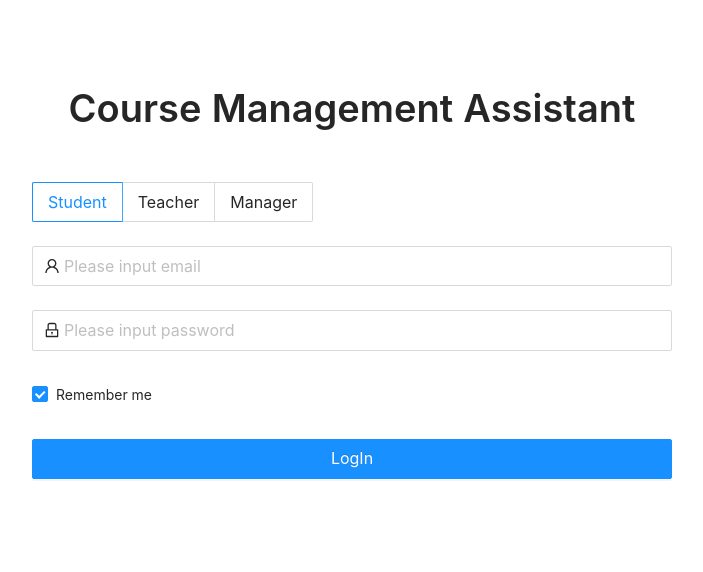
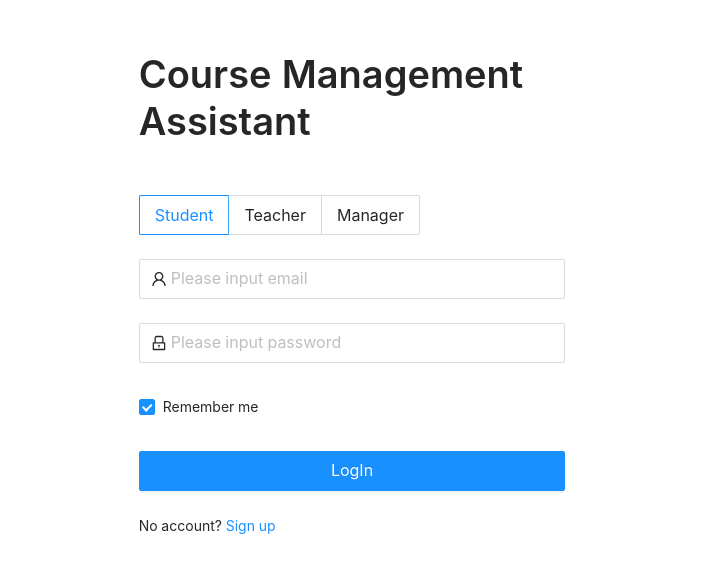
Before and after one commit to YumeLoL/cms-project, a Next.js app: page / in a window 1280 px wide. Shown: the part 106-678 px from the top of the page, without its empty margins (288-991 px from the left). Built offline with nearby package versions, Linux system fonts and the light colour scheme.

Commit message:
Login home page

```diff
--- /dev/null
+++ b/lib/login.ts
@@ -0,0 +1,5 @@
+export interface LoginValue {
+    email: string;
+    password: string;
+    role: "student" | "manager" | "teacher";
+}
--- a/package.json
+++ b/package.json
@@ -10,12 +10,15 @@
   },
   "dependencies": {
     "antd": "^4.20.2",
+    "axios": "^0.27.2",
+    "crypto-js": "^4.1.1",
     "next": "12.1.6",
     "react": "18.1.0",
     "react-dom": "18.1.0",
     "styled-components": "^5.3.5"
   },
   "devDependencies": {
+    "@types/crypto-js": "^4.1.1",
     "@types/node": "17.0.31",
     "@types/react": "18.0.9",
     "@types/react-dom": "18.0.3",
--- a/pages/api/hello.ts
+++ /dev/null
@@ -1,13 +0,0 @@
-// Next.js API route support: https://nextjs.org/docs/api-routes/introduction
-import type { NextApiRequest, NextApiResponse } from 'next'
-
-type Data = {
-  name: string
-}
-
-export default function handler(
-  req: NextApiRequest,
-  res: NextApiResponse<Data>
-) {
-  res.status(200).json({ name: 'John Doe' })
-}
--- a/pages/index.tsx
+++ b/pages/index.tsx
@@ -1,32 +1,44 @@
 import type { NextPage } from "next";
 import Head from "next/head";
+import router from "next/router";
+import axios from "axios";
+import { AES } from "crypto-js";
 import "antd/dist/antd.css";
-import styled from "styled-components";
 import {
   Button,
   Checkbox,
   Col,
   Form,
   Input,
+  message,
   Radio,
   Row,
   Typography,
 } from "antd";
 import { UserOutlined, LockOutlined } from "@ant-design/icons";
+import { LoginValue } from "../lib/login";
+import Link from "next/link";
 
 const { Title } = Typography;
 
-const Container = styled.div`
-  display: flex;
-  flex-direction: column;
-  height: 100vh;
-  place-content: center;
-`;
+const Login: React.FC = () => {
+  const onFinish = async ({ password, role, ...rest}:LoginValue) => {
+    // login request
+    try {
+      const res = await axios.post("http://cms.chtoma.com/api/login", {
+        password:AES.encrypt(password, "cms").toString(),
+        ...rest
+      });
 
-const Home: NextPage = () => {
-  const onFinish = (e) => {
-    console.log(e)
-  }
+      localStorage.setItem("cms-user", JSON.stringify(res.data.data));
+      // redirect to the corresponding dashboard page
+      if (res) {
+        router.push(`/dashboard/${role}`);
+      }
+    } catch(err) {
+        message.error( "check email and password")
+    }
+  };
 
 
   return (
@@ -37,13 +49,21 @@ const Home: NextPage = () => {
         <link rel="icon" href="/favicon.ico" />
       </Head>
 
-      <Row align="middle" justify="center">
-        <Col span={12}>
-          <Container>
-            <Title level={1} style={{placeSelf:"center", marginBottom:"50px"}}>Course Management Assistant</Title>
+      <Row align="middle" justify="center" style={{ height: "100vh" }}>
+        <Col xs={20} sm={18} md={16} xl={8}>
+          <div>
+            <Title
+              level={1}
+              style={{
+                display: "flex",
+                justifyContent: "center",
+                marginBottom: "50px",
+              }}
+            >
+              Course Management Assistant
+            </Title>
             <Form
-              name="normal_login"
-              className="login-form"
+              name="login"
               size="large"
               initialValues={{ remember: true, role: "student" }}
               onFinish={onFinish}
@@ -58,10 +78,7 @@ const Home: NextPage = () => {
 
               <Form.Item
                 name="email"
-                rules={[
-                  { required: true, message: '"email" is required' },
-                  { type: "email" },
-                ]}
+                rules={[{ required: true, type: "email" }]}
               >
                 <Input
                   prefix={<UserOutlined className="site-form-item-icon" />}
@@ -71,10 +88,7 @@ const Home: NextPage = () => {
 
               <Form.Item
                 name="password"
-                rules={[
-                  { required: true, message: '"password" is required' },
-                  { min: 4, max: 16 },
-                ]}
+                rules={[{ required: true, min: 4, max: 16 }]}
               >
                 <Input
                   prefix={<LockOutlined className="site-form-item-icon" />}
@@ -103,11 +117,17 @@ const Home: NextPage = () => {
                 </Button>
               </Form.Item>
             </Form>
-          </Container>
+            <div>
+              No account?
+              <Link href="/">
+                <a> Sign up </a>
+              </Link>
+            </div>
+          </div>
         </Col>
       </Row>
     </div>
   );
 };
 
-export default Home;
+export default Login;
```
Also changed, not shown: components/layout.tsx (added), service/api.ts (added), 2 other files (tests, documents, lock files or other folders).
